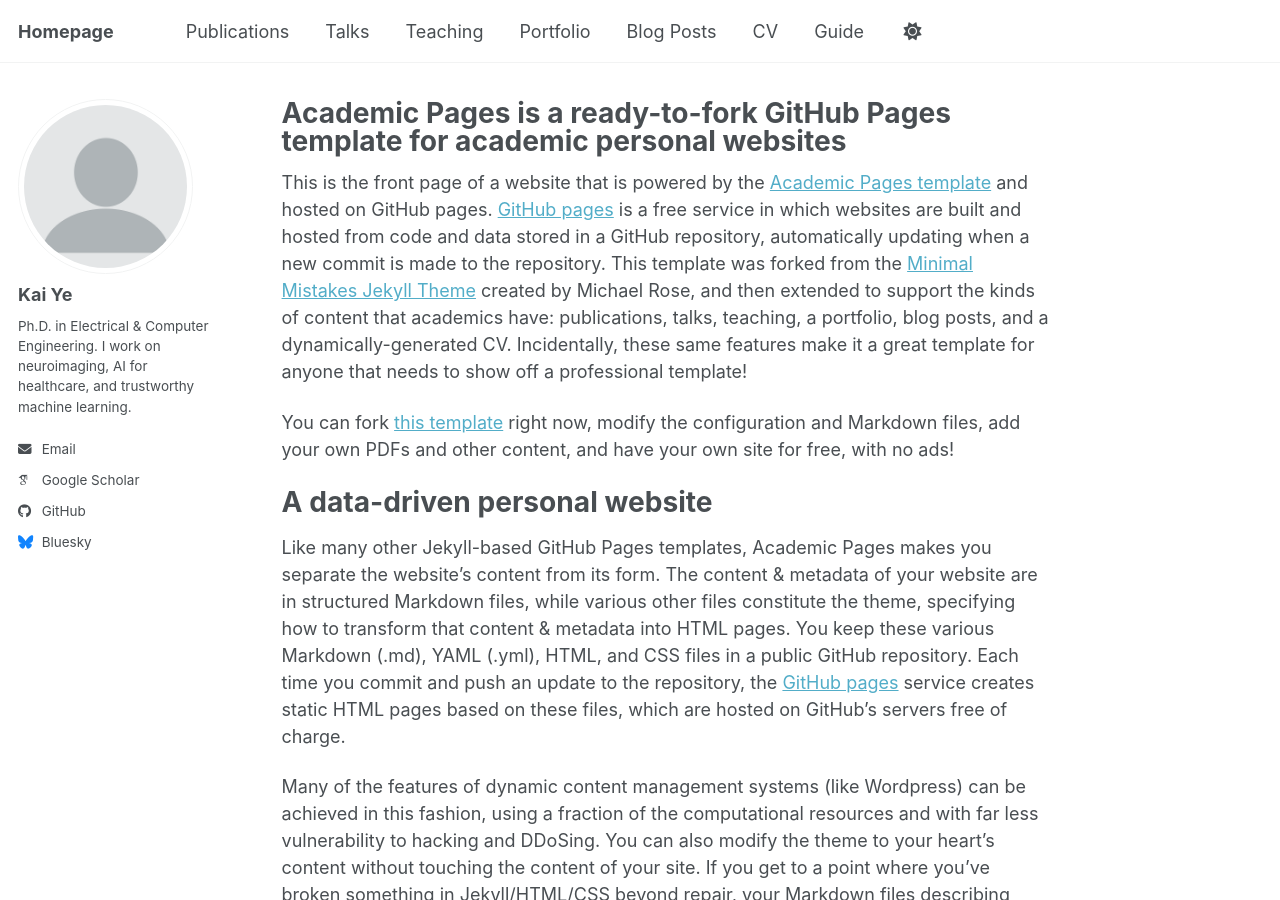
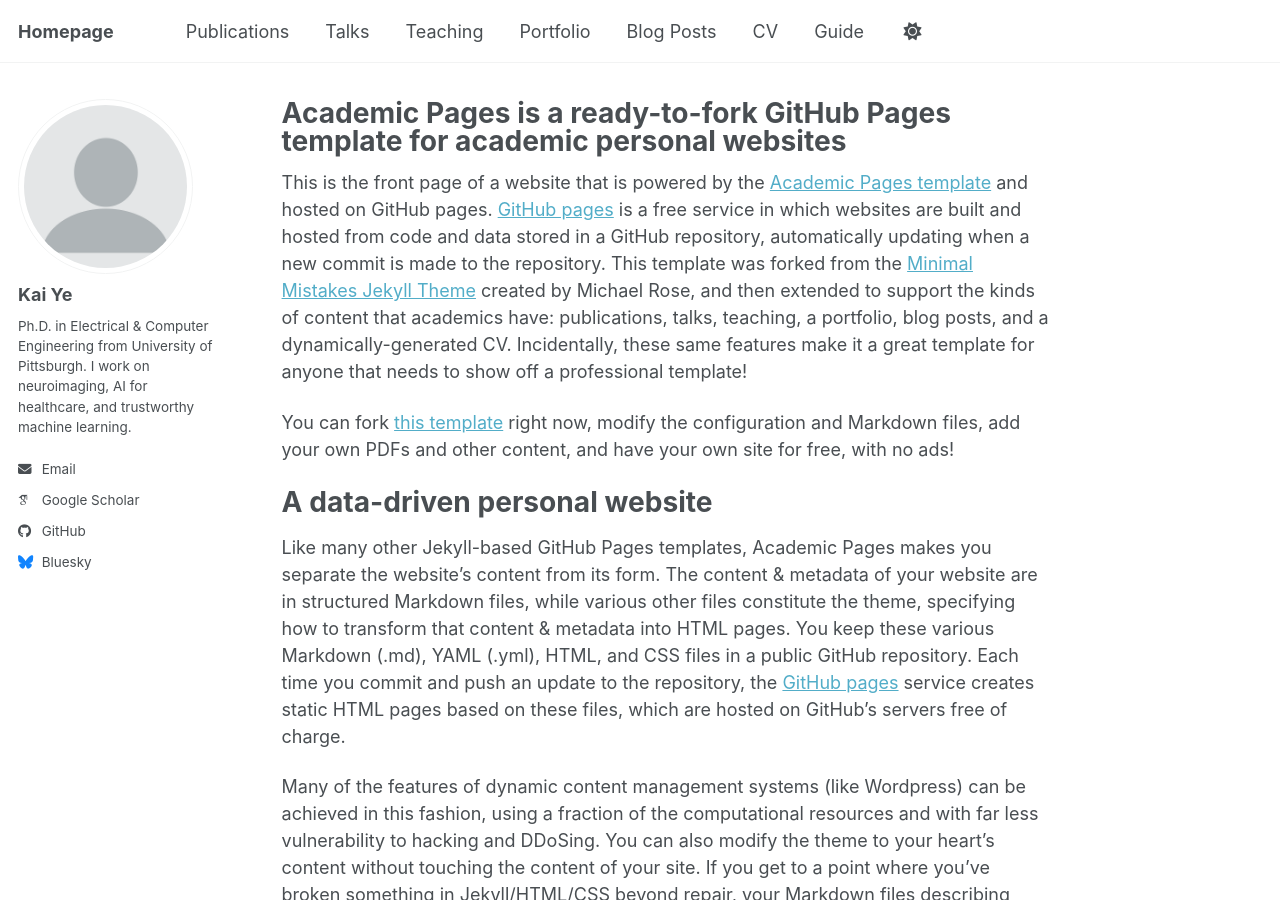
Before and after one commit to FlynnYe/FlynnYe.github.io, a Jekyll site: the page built from _pages/about.md, in a window 1280 px wide and 900 px high. Built offline with Jekyll 4.4.1, drawn with Linux system fonts in a browser that asks for light colours; some web fonts are replaced; a script bundle is joined from its source files by our own code; library files that are not in the unit come from our copies.

Commit message:
Update _config.yml

```diff
--- a/_config.yml
+++ b/_config.yml
@@ -26,7 +26,7 @@
   avatar           : "profile.png"
   name             : "Kai Ye"
   pronouns         : # example: "she/her"
-  bio    : "Ph.D. in Electrical & Computer Engineering. I work on neuroimaging, AI for healthcare, and trustworthy machine learning."  #
+  bio    : "Ph.D. in Electrical & Computer Engineering from University of Pittsburgh. I work on neuroimaging, AI for healthcare, and trustworthy machine learning."  #
   # location         : "Earth"
   # employer         : "Red Brick University"
   # uri              : # URL
```
